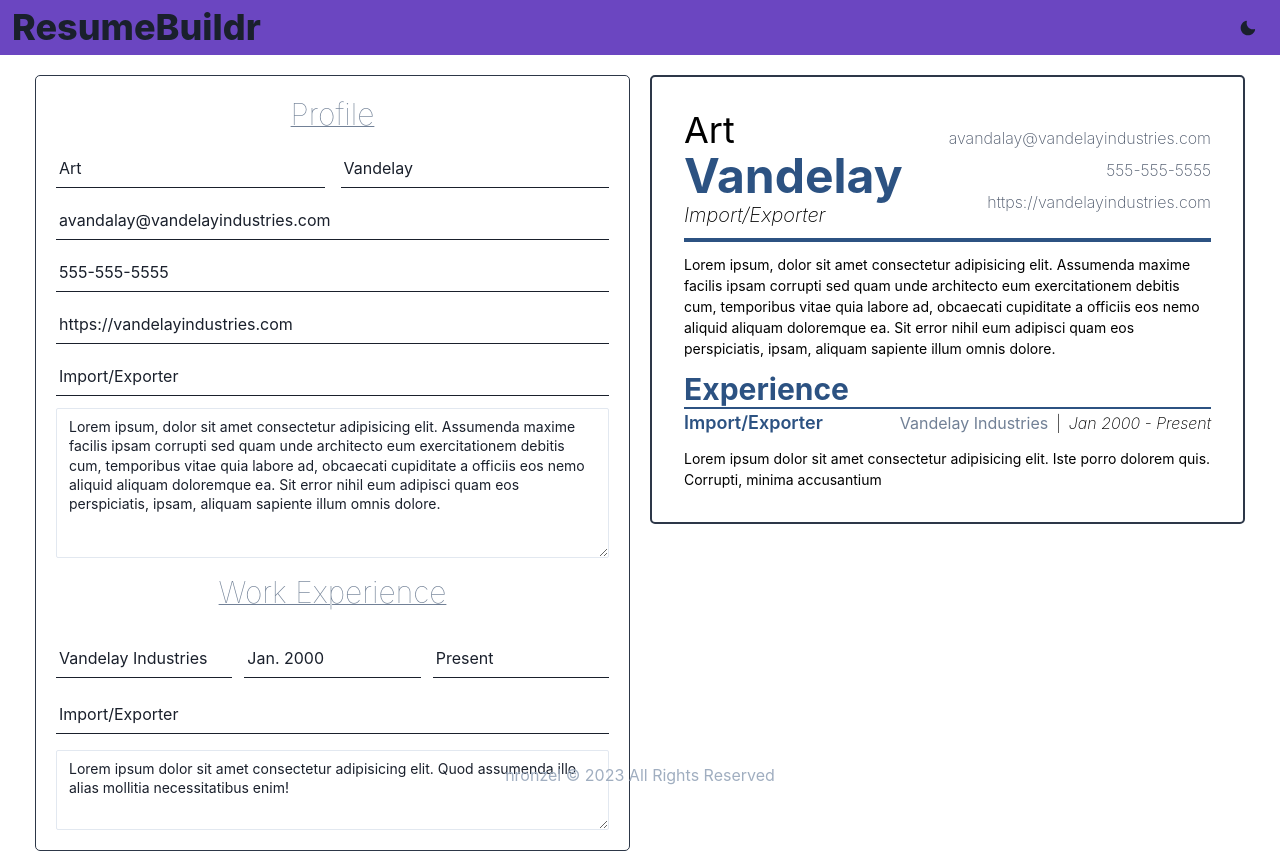
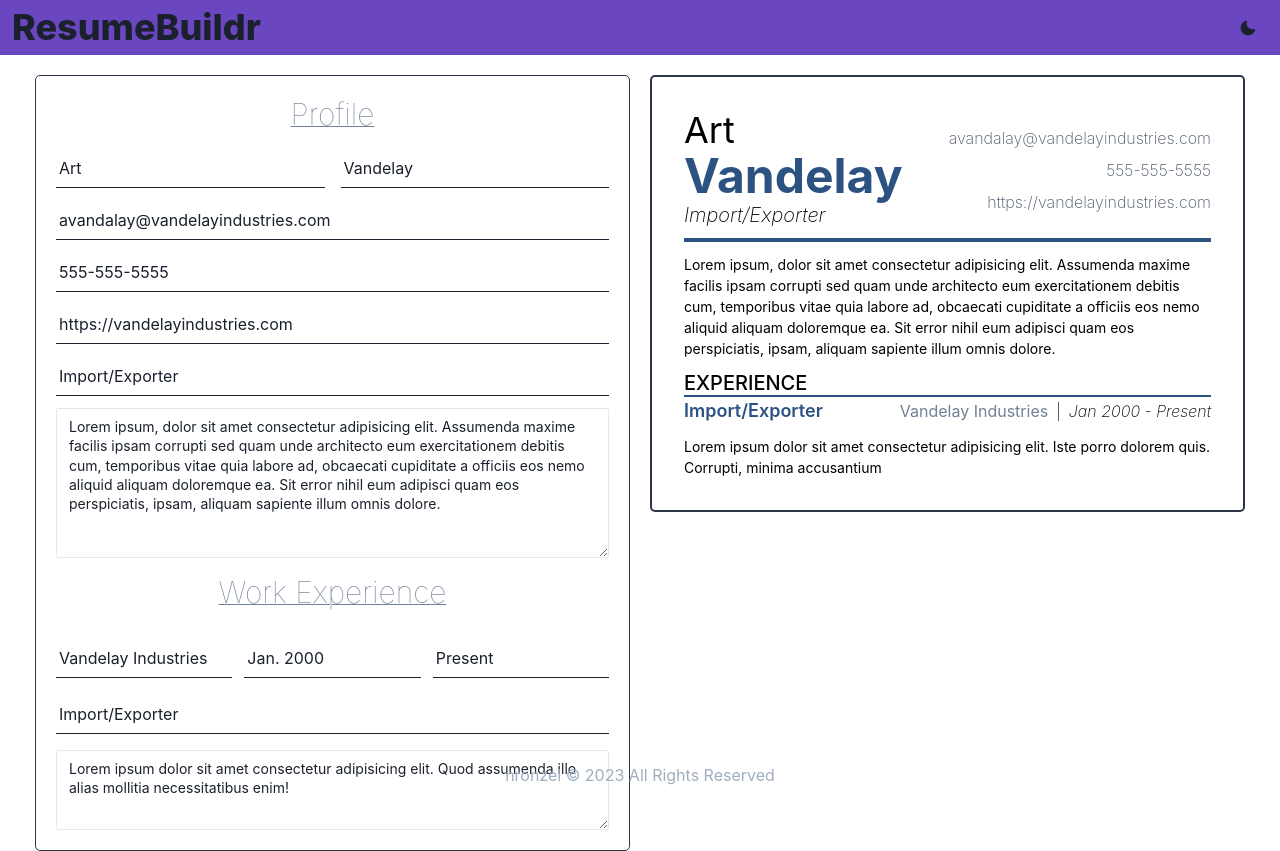
Before and after one commit to nronzel/resume-maker, a React (Vite) app: page / in a window 1280 px wide. Built offline with nearby package versions, Linux system fonts and the light colour scheme.

Commit message:
changed section title font weight

```diff
--- a/src/components/ResumePreview.jsx
+++ b/src/components/ResumePreview.jsx
@@ -22,8 +22,8 @@ export class ResumePreview extends Component {
       >
         <ProfileSectionPreview profile={this.props.profile} />
         <Flex w="100%" pt={3} borderBottom="2px solid" borderColor="blue.700">
-          <Heading size="lg" color="blue.700">
-            Experience
+          <Heading size="md" fontWeight="medium">
+            EXPERIENCE
           </Heading>
         </Flex>
         <ExperiencePreview experience={this.props.workExperience} />
```
